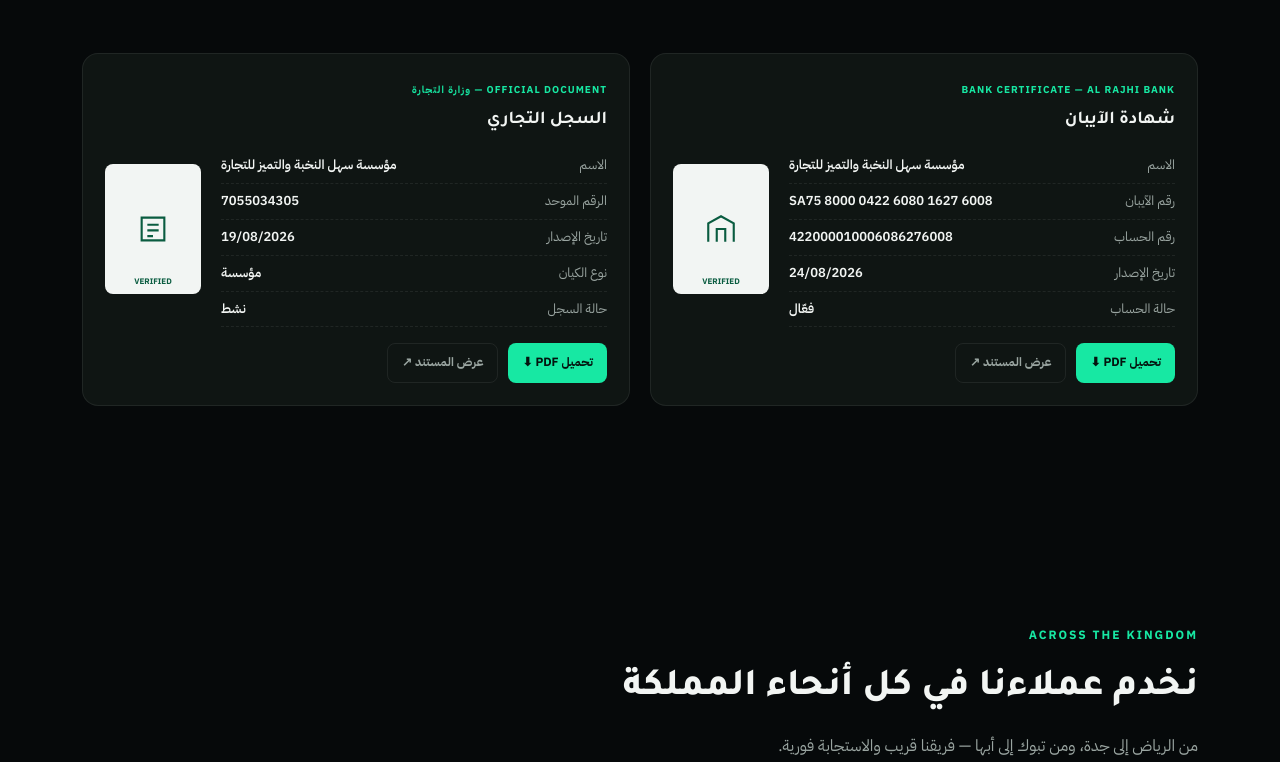
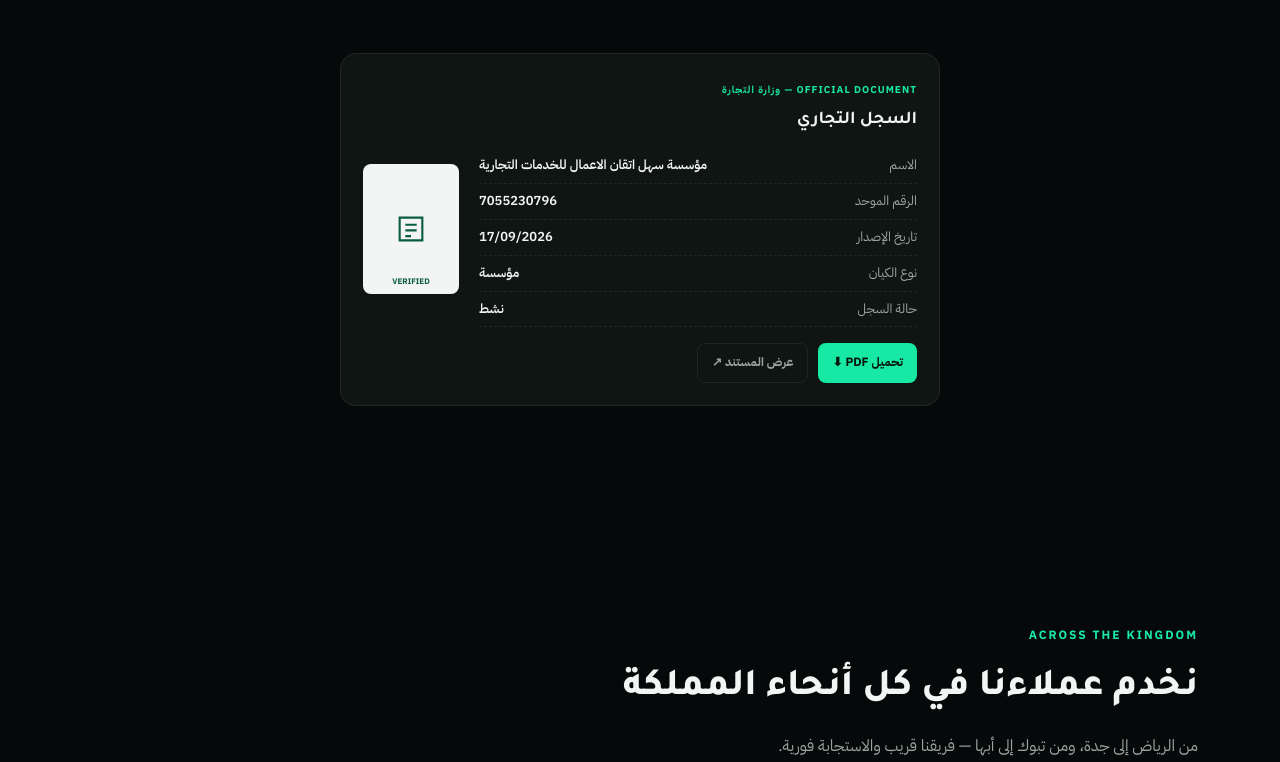
Before and after one commit to sahal-2/sahal-marketing, a plain HTML site: page index.html in a window 1280 px wide. Shown: the part 3835-4597 px from the top of the page. Drawn offline with nearby package versions, Linux system fonts and the light colour scheme.

Commit message:
Update index.html

```diff
--- a/index.html
+++ b/index.html
@@ -188,36 +188,19 @@
       <p>مؤسسة موثقة ومسجلة رسمياً في المملكة العربية السعودية — اطّلع على المستندات بنفسك.</p>
     </div>
 
-    <div class="cert-grid">
-      <div class="ccard wow animate__fadeInRight" data-wow-delay="0.0s">
-        <div class="ccard-info">
-          <span class="badge2">BANK CERTIFICATE — AL RAJHI BANK</span>
-          <h3>شهادة الآيبان</h3>
-          <div class="ccard-row"><span>الاسم</span><b style="direction:rtl">مؤسسة سهل النخبة والتميز للتجارة</b></div>
-          <div class="ccard-row"><span>رقم الآيبان</span><b>SA75 8000 0422 6080 1627 6008</b></div>
-          <div class="ccard-row"><span>رقم الحساب</span><b>422000010006086276008</b></div>
-          <div class="ccard-row"><span>تاريخ الإصدار</span><b>24/08/2026</b></div>
-          <div class="ccard-row"><span>حالة الحساب</span><b>فعّال</b></div>
-          <div class="ccard-actions">
-            <a class="mini solid" href="assets/%D8%B4%D9%87%D8%A7%D8%AF%D8%A9%20%D8%A2%D9%8A%D8%A8%D8%A7%D9%86%20.pdf%20%281%29%20%281%29.pdf" download="شهادة-الآيبان-سهل-النخبة.pdf" aria-label="تحميل شهادة الآيبان PDF">تحميل PDF ⬇</a>
-            <a class="mini ghost" href="assets/%D8%B4%D9%87%D8%A7%D8%AF%D8%A9%20%D8%A2%D9%8A%D8%A8%D8%A7%D9%86%20.pdf%20%281%29%20%281%29.pdf" target="_blank" rel="noopener" aria-label="عرض شهادة الآيبان">عرض المستند ↗</a>
-          </div>
-        </div>
-        <div class="ccard-doc"><svg aria-hidden="true" width="34" height="34" viewBox="0 0 24 24" fill="none" stroke="#0a5c40" stroke-width="1.5"><path d="M3 21V8l9-5 9 5v13"/><path d="M9 21V12h6v9"/></svg><span class="verified">VERIFIED</span></div>
-      </div>
-
+    <div class="cert-grid single">
       <div class="ccard wow animate__fadeInRight" data-wow-delay="0.0s">
         <div class="ccard-info">
           <span class="badge2">OFFICIAL DOCUMENT — وزارة التجارة</span>
           <h3>السجل التجاري</h3>
-          <div class="ccard-row"><span>الاسم</span><b style="direction:rtl">مؤسسة سهل النخبة والتميز للتجارة</b></div>
-          <div class="ccard-row"><span>الرقم الموحد</span><b>7055034305</b></div>
-          <div class="ccard-row"><span>تاريخ الإصدار</span><b>19/08/2026</b></div>
+          <div class="ccard-row"><span>الاسم</span><b style="direction:rtl">مؤسسة سهل اتقان الاعمال للخدمات التجارية</b></div>
+          <div class="ccard-row"><span>الرقم الموحد</span><b>7055230796</b></div>
+          <div class="ccard-row"><span>تاريخ الإصدار</span><b>17/09/2026</b></div>
           <div class="ccard-row"><span>نوع الكيان</span><b style="direction:rtl">مؤسسة</b></div>
           <div class="ccard-row"><span>حالة السجل</span><b>نشط</b></div>
           <div class="ccard-actions">
-            <a class="mini solid" href="assets/CrCertificate%20%285%29%20%281%29.pdf" download="السجل-التجاري-سهل-النخبة.pdf" aria-label="تحميل السجل التجاري PDF">تحميل PDF ⬇</a>
-            <a class="mini ghost" href="assets/CrCertificate%20%285%29%20%281%29.pdf" target="_blank" rel="noopener" aria-label="عرض السجل التجاري">عرض المستند ↗</a>
+            <a class="mini solid" href="assets/CrCertificate%20%283%29.pdf" download="السجل-التجاري-سهل-اتقان-الاعمال.pdf" aria-label="تحميل السجل التجاري PDF">تحميل PDF ⬇</a>
+            <a class="mini ghost" href="assets/CrCertificate%20%283%29.pdf" target="_blank" rel="noopener" aria-label="عرض السجل التجاري">عرض المستند ↗</a>
           </div>
         </div>
         <div class="ccard-doc"><svg aria-hidden="true" width="34" height="34" viewBox="0 0 24 24" fill="none" stroke="#0a5c40" stroke-width="1.5"><path d="M4 4h16v16H4z"/><path d="M8 9h8M8 13h8M8 17h4"/></svg><span class="verified">VERIFIED</span></div>
@@ -424,7 +407,7 @@
     <div class="footer-top">
       <div class="socials">
         <a href="#" aria-label="TikTok"><svg width="15" height="15" viewBox="0 0 24 24" fill="currentColor"><path d="M16.6 5.8a4.3 4.3 0 01-3.3-4.2h-3.1v14.4a2.6 2.6 0 11-2.1-2.6v-3.1a5.7 5.7 0 105.2 5.7V9.5a7.4 7.4 0 003.3.8z"/></svg></a>
-        <a href="#" aria-label="LinkedIn"><svg width="15" height="15" viewBox="0 0 24 24" fill="currentColor"><path d="M4.98 3.5a2.5 2.5 0 11.02 5 2.5 2.5 0 01-.02-5zM3 8.98h4V21H3zM9 8.98h3.8v1.64h.05c.53-1 1.83-2.06 3.77-2.06 4.03 0 4.78 2.65 4.78 6.1V21h-4v-5.6c0-1.34-.02-3.06-1.87-3.06-1.87 0-2.16 1.46-2.16 2.96V21H9z"/></svg></a>
+        <a href="#" aria-label="LinkedIn"><svg width="15" height="15" viewBox="0 0 24 24" fill="currentColor"><path d="M4.98 3.5a2.5 2.5 0 11.02 5 2.5 2.5 0 01-.02-5zM3 8.98h4V21H3zM9 8.98h3.8v1.64h.05c.53-1 1.830-2.06 3.77-2.06 4.03 0 4.78 2.65 4.78 6.1V21h-4v-5.6c0-1.34-.02-3.06-1.87-3.06-1.87 0-2.16 1.46-2.16 2.96V21H9z"/></svg></a>
         <a href="#" aria-label="X"><svg width="14" height="14" viewBox="0 0 24 24" fill="currentColor"><path d="M18.9 2H22l-7.2 8.3L23.3 22h-6.9l-5.4-6.8L4.8 22H1.7l7.7-8.8L1 2h7l4.9 6.3z"/></svg></a>
         <a href="#" aria-label="Instagram"><svg width="15" height="15" viewBox="0 0 24 24" fill="none" stroke="currentColor" stroke-width="1.7"><rect x="3" y="3" width="18" height="18" rx="5"/><circle cx="12" cy="12" r="3.5"/><circle cx="17.3" cy="6.7" r="1"/></svg></a>
       </div>
@@ -442,7 +425,7 @@
     </div>
     <div class="footer-bottom">
       <span>Sahl. — Riyadh, KSA</span>
-      <span>© 2026 مؤسسة سهل النخبة والتميز للتجارة — جميع الحقوق محفوظة</span>
+      <span>© 2026 مؤسسة سهل اتقان الاعمال للخدمات التجارية — جميع الحقوق محفوظة</span>
     </div>
   </div>
 </footer>
```
